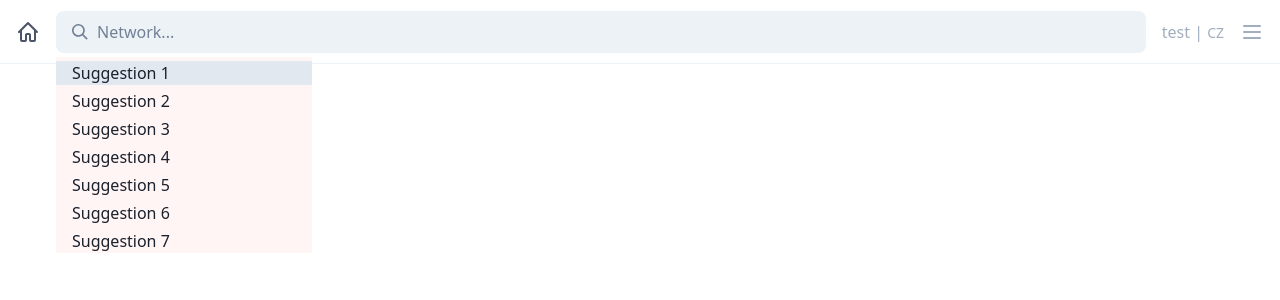
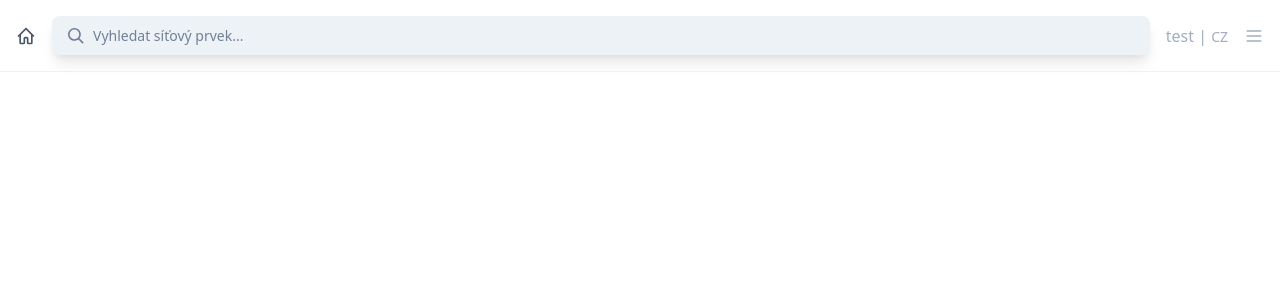
Before and after one commit to silesnet/sis-ui, a Vue app in the folder layout-design/: page / in a window 1280 px wide. Shown: the top 300 px of the page. Built offline with nearby package versions, Linux system fonts and the light colour scheme.

Commit message:
Tune search behavior

```diff
--- a/layout-design/src/App.vue
+++ b/layout-design/src/App.vue
@@ -1,9 +1,9 @@
 <template>
-  <body id="app" class="antialiased text-gray-900">
+  <div id="app" class="antialiased text-gray-900 bg-gray-100 bg-auto">
     <header>
       <NavigationBar />
     </header>
-  </body>
+  </div>
 </template>
 
 <script>
@@ -17,3 +17,8 @@ export default {
 </script>
 
 <style src="./assets/tailwind.css"></style>
+<style>
+body {
+  @apply bg-white;
+}
+</style>
--- a/layout-design/src/components/Menu.vue
+++ b/layout-design/src/components/Menu.vue
@@ -5,7 +5,7 @@
       type="button"
       class="relative block text-gray-500 focus:outline-none"
     >
-      <svg class="w-6 h-6 fill-current" viewBox="0 0 24 24">
+      <svg class="w-5 h-5 fill-current" viewBox="0 0 24 24">
         <path
           v-if="isOpen"
           fill-rule="evenodd"
@@ -17,8 +17,8 @@
           d="M4 5h16a1 1 0 0 1 0 2H4a1 1 0 1 1 0-2zm0 6h16a1 1 0 0 1 0 2H4a1 1 0 0 1 0-2zm0 6h16a1 1 0 0 1 0 2H4a1 1 0 0 1 0-2z"
         />
       </svg>
-      <!-- <button v-if="isOpen" @click="isOpen = false" tabindex="-1" class="fixed insert-0 h-full w-full bg-black opacity-50 cursor-default"></button> -->
-      <div v-if="isOpen" class="absolute right-0 bg-gray-200">
+      <!-- <button v-if="isOpen" @click="isOpen = false" tabindex="-1" class="fixed w-full h-full bg-black opacity-50 cursor-default insert-0"></button> -->
+      <div v-if="isOpen" class="absolute right-0 text-right bg-gray-200">
         <a
           v-for="item in items"
           :key="item.label"
--- a/layout-design/src/components/NavigationBar.vue
+++ b/layout-design/src/components/NavigationBar.vue
@@ -1,7 +1,7 @@
 <template>
-  <nav class="flex items-center w-full h-16 px-4 py-6 bg-white border-b border-gray-200">
+  <nav class="flex items-center w-full px-4 py-4 bg-white border-b border-gray-200 h-18">
       <a href="#" class="block text-gray-700">
-        <svg class="w-6 h-6 fill-current" viewBox="0 0 24 24">
+        <svg class="w-5 h-5 fill-current" viewBox="0 0 24 24">
           <path d="M13 20v-5h-2v5a2 2 0 0 1-2 2H6a2 2 0 0 1-2-2v-7.59l-.3.3a1 1 0 1 1-1.4-1.42l9-9a1 1 0 0 1 1.4 0l9 9a1 1 0 0 1-1.4 1.42l-.3-.3V20a2 2 0 0 1-2 2h-3a2 2 0 0 1-2-2zm5 0v-9.59l-6-6-6 6V20h3v-5c0-1.1.9-2 2-2h2a2 2 0 0 1 2 2v5h3z"/></svg>
       </a>
       <Search :suggestions="suggestions" class="flex-grow ml-4" />
--- a/layout-design/src/components/Search.vue
+++ b/layout-design/src/components/Search.vue
@@ -1,11 +1,13 @@
 <template>
   <div class="relative">
     <span>
-      <input
-        class="block w-full py-2 pl-10 pr-4 leading-normal placeholder-gray-600 bg-gray-200 border border-transparent rounded-lg appearance-none focus:outline-none focus:border-gray-300 focus:bg-white"
-        placeholder="Network..."
+      <input id="search"
+        class="block w-full py-2 pl-10 pr-4 text-sm leading-normal placeholder-gray-600 bg-gray-200 border border-transparent rounded-lg shadow-lg appearance-none focus:outline-none focus:border-gray-300 focus:bg-white"
+        placeholder="Vyhledat síťový prvek..."
         autocomplete="off"
         spellcheck="false"
+        type="text"
+        v-on:input="input"
       />
     </span>
     <div
@@ -13,7 +15,6 @@
     >
       <svg
         class="w-4 h-4 text-gray-600 pointer-events-none fill-current"
-        xmlns="http://www.w3.org/2000/svg"
         viewBox="0 0 20 20"
       >
         <path
@@ -21,7 +22,15 @@
         />
       </svg>
     </div>
-    <div class="absolute w-64 mt-1 bg-red-100">
+    <div class="absolute inset-y-0 right-0 flex items-center pl-4 pr-4">
+        <svg :class="isSearching ? 'block' : 'hidden'" class="w-5 h-5 text-gray-600 fill-current" viewBox="0 0 24 24">
+        <path
+          fill-rule="evenodd"
+          d="M18.278 16.864a1 1 0 0 1-1.414 1.414l-4.829-4.828-4.828 4.828a1 1 0 0 1-1.414-1.414l4.828-4.829-4.828-4.828a1 1 0 0 1 1.414-1.414l4.829 4.828 4.828-4.828a1 1 0 1 1 1.414 1.414l-4.828 4.829 4.828 4.828z"
+        />
+      </svg>
+    </div>
+    <!-- <div class="absolute w-64 mt-1 bg-red-100">
       <ul class="mt-1 text-gray-700k">
         <li
           v-for="suggestion in suggestions"
@@ -31,14 +40,32 @@
           {{ suggestion.label }}
         </li>
       </ul>
-    </div>
+    </div> -->
   </div>
 </template>
 
 <script>
 export default {
   props: ['suggestions'],
+  data() {
+    return {
+      isSearching: false
+    }
+  },
+  methods: {
+    input(event) {
+      console.log('changing', event);
+      this.isSearching = true;
+    }
+  }
 };
 </script>
 
-<style lang="scss" scoped></style>
+<style scoped>
+  #search::-webkit-search-cancel-button {
+    /* -webkit-appearance: none;
+    height: 10px;
+    width: 10px;
+    background: yellow; */
+  }
+</style>
```
